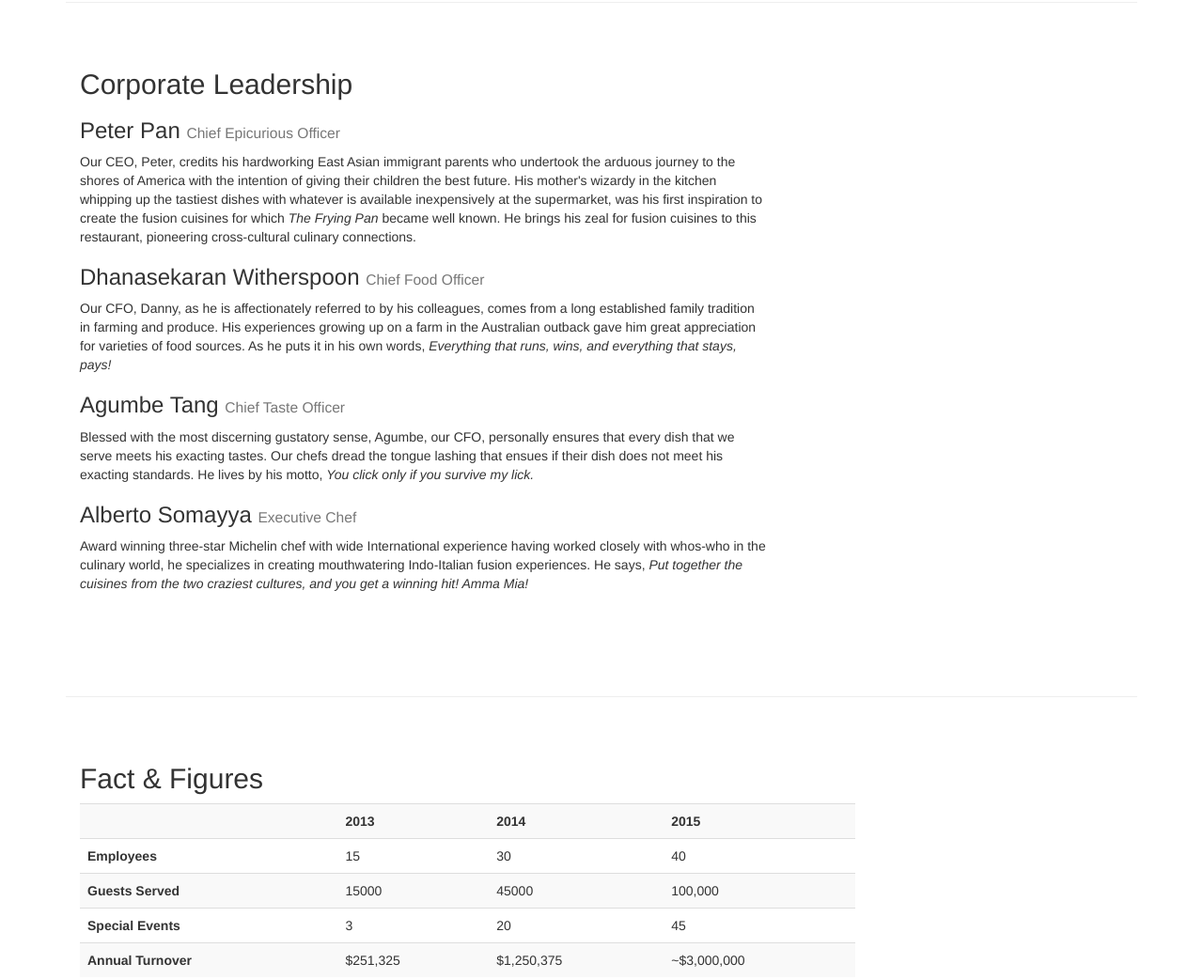
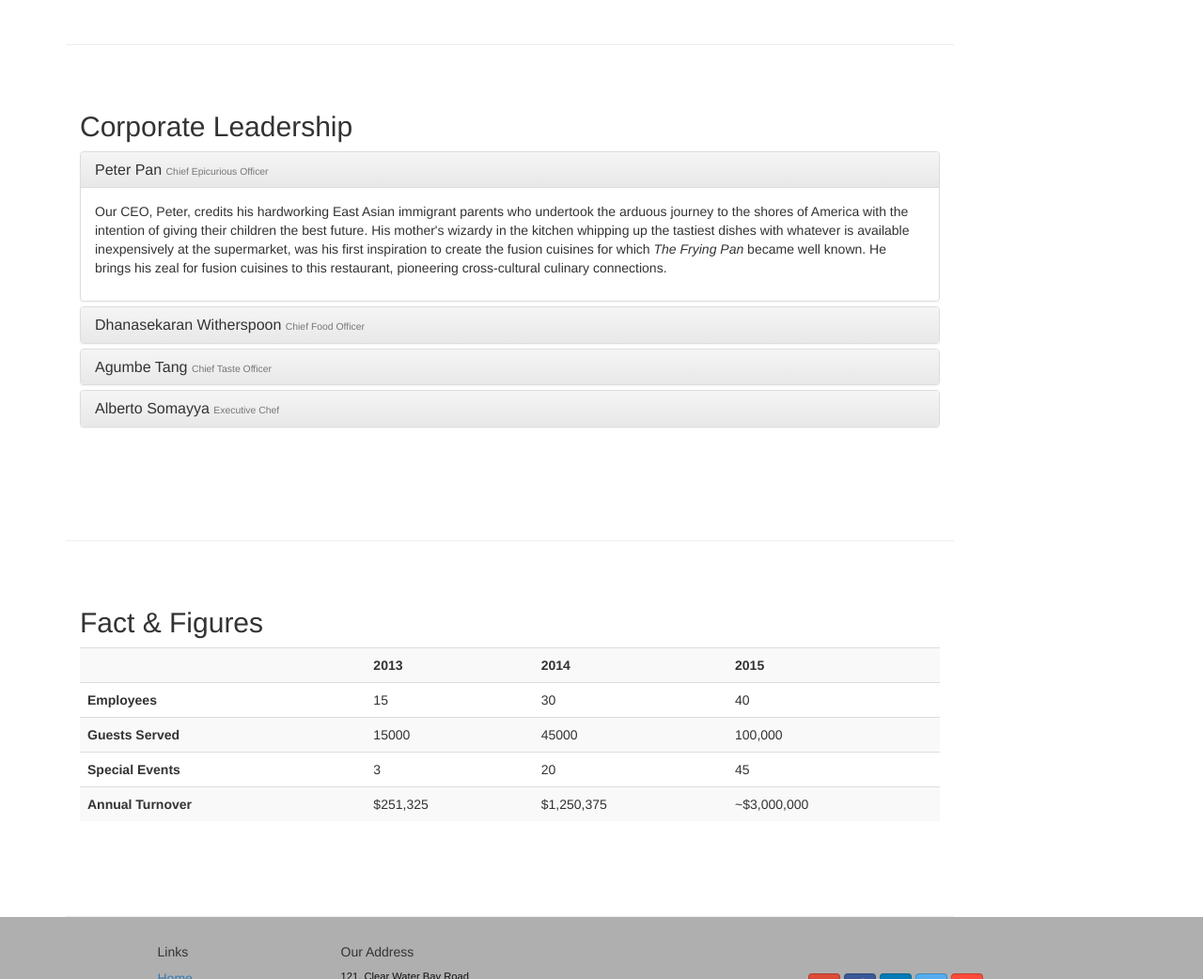
Before and after one commit to AhmedMohsen0/Learning-Bootstrap, a plain HTML site: page aboutus.html in a window 1280 px wide. Shown: the part 1109-2151 px from the top of the page at 94% size. Drawn offline with nearby package versions, Linux system fonts and the light colour scheme.

Commit message:
update the about us page
make the data in accordin style and add the scrollspy & affix technique

```diff
--- a/aboutus.html
+++ b/aboutus.html
@@ -23,8 +23,7 @@
       <script src="https://oss.maxcdn.com/respond/1.4.2/respond.min.js"></script>
     <![endif]-->
 </head>
-
-<body>
+<body data-spy="scroll" data-target="#myScrollspy" data-offset="200">
     <nav class="navbar navbar-inverse navbar-fixed-top" role="navigation">
         <div class="container">
             <div class="navbar-header">
@@ -83,6 +82,8 @@
 
     <div class="container">
         <div class="row">
+            <div class="col-xs-12 col-sm-10">
+                <div class="row">
                     <div class="col-xs-12 col-sm-12">
                         <ol class="breadcrumb">
                             <li><a href="index.html">Home</a></li>
@@ -95,8 +96,8 @@
                     </div>
                 </div>
 
-        <div class="row row-content">
-            <div class="col-xs-12 col-sm-8">
+                <div id="history" class="row row-content">
+                    <div class="col-xs-12 col-sm-6 col-lg-8">
                         <h2>Our History</h2>
                         <p>Started in 2010, Ristorante con Fusion quickly established itself as a culinary icon par excellence in Hong Kong. With its unique brand of world fusion cuisine that can be found nowhere else, it enjoys patronage from the A-list clientele in Hong Kong.  Featuring four of the best three-star Michelin chefs in the world, you never know what will arrive on your plate the next time you visit us.</p>
                         <p>The restaurant traces its humble beginnings to <em>The Frying Pan</em>, a successful chain started by our CEO, Mr. Peter Pan, that featured for the first time the world's best cuisines in a pan.</p>
@@ -110,7 +111,7 @@
                             </blockquote>
                         </div>
                     </div>
-            <div class="col-xs-12 col-sm-4">
+                    <div class="col-xs-12 col-sm-6 col-lg-4">
                         <div class="panel panel-primary">
                             <div class="panel-heading">
                                 <h3 class="panel-title">Facts At a Glance</h3>
@@ -135,25 +136,86 @@
                 </div>
 
 
-        <div class="row row-content">
-            <div class="col-xs-12 col-sm-8">
+                <div id="corporate" class="row row-content">
+                    <div class="col-xs-12 ">
                         <h2>Corporate Leadership</h2>
-                <h3>Peter Pan <small>Chief Epicurious Officer</small></h3>
+
+                        <div class="panel-group" id="accordion" role="tablist" aria-multiselectable="true">
+                            <div class="panel panel-default">
+                                <div class="panel-heading" role="tab" id="headingPeter">
+                                    <h3 class="panel-title">
+                                        <a role="button" data-toggle="collapse"
+                                             data-parent="#accordion" href="#peter"
+                                             aria-expanded="true" aria-controls="peter">
+                                            Peter Pan <small>Chief Epicurious Officer</small></a>
+                                    </h3>
+                                </div>
+                                <div role="tabpanel" class="panel-collapse collapse in"
+                                     id="peter"    aria-labelledby="headingPeter">
+                                    <div class="panel-body">
                                         <p>Our CEO, Peter, credits his hardworking East Asian immigrant parents who undertook the arduous journey to the shores of America with the intention of giving their children the best future. His mother's wizardy in the kitchen whipping up the tastiest dishes with whatever is available inexpensively at the supermarket, was his first inspiration to create the fusion cuisines for which <em>The Frying Pan</em> became well known. He brings his zeal for fusion cuisines to this restaurant, pioneering cross-cultural culinary connections.</p>
-                <h3>Dhanasekaran Witherspoon <small>Chief Food Officer</small></h3>
+                                    </div>
+                                </div>
+                            </div>
+
+                             <div class="panel panel-default">
+                                <div class="panel-heading" role="tab" id="headingDanny">
+                                    <h3 class="panel-title">
+                                        <a class="collapsed" role="button" data-toggle="collapse"
+                                             data-parent="#accordion" href="#danny"
+                                             aria-expanded="false" aria-controls="danny">
+                                            Dhanasekaran Witherspoon <small>Chief Food Officer</small></a>
+                                    </h3>
+                                </div>
+                                <div role="tabpanel" class="panel-collapse collapse"
+                                     id="danny"    aria-labelledby="headingDanny">
+                                    <div class="panel-body">
                                         <p>Our CFO, Danny, as he is affectionately referred to by his colleagues, comes from a long established family tradition in farming and produce. His experiences growing up on a farm in the Australian outback gave him great appreciation for varieties of food sources. As he puts it in his own words, <em>Everything that runs, wins, and everything that stays, pays!</em></p>
-                <h3>Agumbe Tang <small>Chief Taste Officer</small></h3>
+                                    </div>
+                                </div>
+                            </div>
+                            <div class="panel panel-default">
+                                <div class="panel-heading" role="tab" id="headingAgumbe">
+                                    <h3 class="panel-title">
+                                        <a class="collapsed" role="button" data-toggle="collapse"
+                                             data-parent="#accordion" href="#agumbe"
+                                             aria-expanded="false" aria-controls="agumbe">
+                                            Agumbe Tang <small>Chief Taste Officer</small></a>
+                                    </h3>
+                                </div>
+                                <div role="tabpanel" class="panel-collapse collapse"
+                                     id="agumbe"    aria-labelledby="headingAgumbe">
+                                    <div class="panel-body">
                                         <p>Blessed with the most discerning gustatory sense, Agumbe, our CFO, personally ensures that every dish that we serve meets his exacting tastes. Our chefs dread the tongue lashing that ensues if their dish does not meet his exacting standards. He lives by his motto, <em>You click only if you survive my lick.</em></p>
+                                    </div>
+                                </div>
+                            </div>
+                            <div class="panel panel-default">
+                                <div class="panel-heading" role="tab" id="headingAlberto">
+                                    <h3 class="panel-title">
+                                        <a class="collapsed" role="button" data-toggle="collapse"
+                                             data-parent="#accordion" href="#alberto"
+                                             aria-expanded="false" aria-controls="alberto">
+                                            Alberto Somayya <small>Executive Chef</small></a>
+                                    </h3>
+                                </div>
+                                <div role="tabpanel" class="panel-collapse collapse"
+                                     id="alberto"    aria-labelledby="headingAlberto">
+                                    <div class="panel-body">
                                         <h3>Alberto Somayya <small>Executive Chef</small></h3>
                                         <p>Award winning three-star Michelin chef with wide International experience having worked closely with whos-who in the culinary world, he specializes in creating mouthwatering Indo-Italian fusion experiences. He says, <em>Put together the cuisines from the two craziest cultures, and you get a winning hit! Amma Mia!</em></p>
+                                    </div>
+                                </div>
+                            </div>
+                        </div>
                     </div>
                      <div class="col-xs-12">
                         <p style="padding:20px;"></p>
                     </div>
                </div>
 
-       <div class="row row-content">
-            <div class="col-xs-12 col-sm-9">
+               <div id="facts" class="row row-content">
+                    <div class="col-xs-12 ">
                         <h2>Fact &amp; Figures</h2>
                         <div class="table-responsive">
                             <table class="table table-striped table-hover">
@@ -190,12 +252,18 @@
                             </table>
                         </div>
                     </div>
-            <div class="col-xs-12 col-sm-3">
-                <p style="padding:20px;"></p>
                </div>
             </div>
+            <nav class="hidden-xs col-sm-2" id="myScrollspy">
+                <ul class="nav nav-pills nav-stacked" data-spy="affix" data-offset-top="400">
+                    <li><a href="#history">Our History</a></li>
+                    <li><a href="#corporate">Corporate</a></li>
+                    <li><a href="#facts">Facts</a></li>
+                </ul>
+            </nav>
         </div>
 
+    </div>
     <footer class="row-footer">
         <div class="container">
             <div class="row">
--- a/css/mystyles.css
+++ b/css/mystyles.css
@@ -59,3 +59,12 @@ body{
 .navbar-inverse .navbar-nav .open .dropdown-menu> li> a:hover {
     color:#000000;
 }
+.tab-content{
+    border-left: 1px solid #ddd;
+    border-right: 1px solid #ddd;
+    border-bottom: 1px solid #ddd;
+    padding: 10px;
+}
+.affix{
+    top: 100px;
+}
```
Lines whose indentation alone changed are shown as unchanged.
